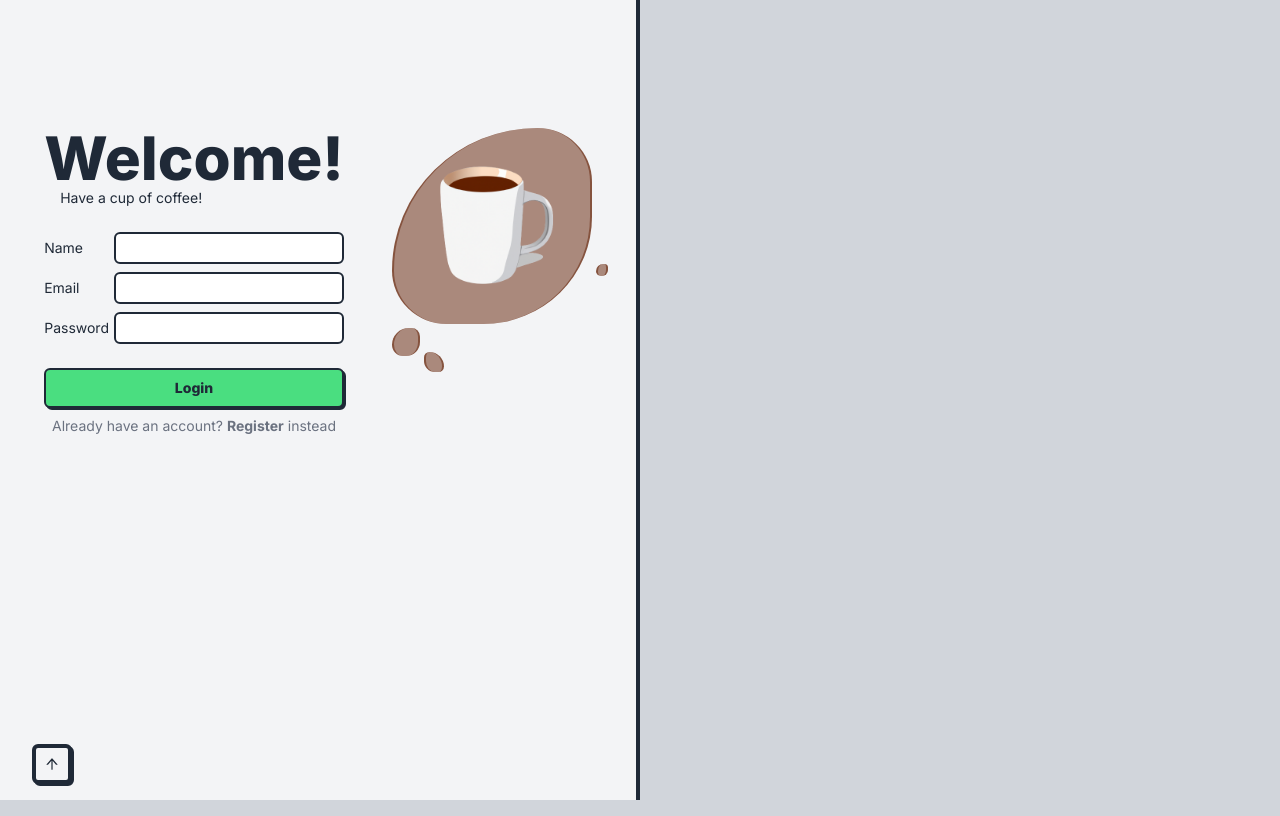
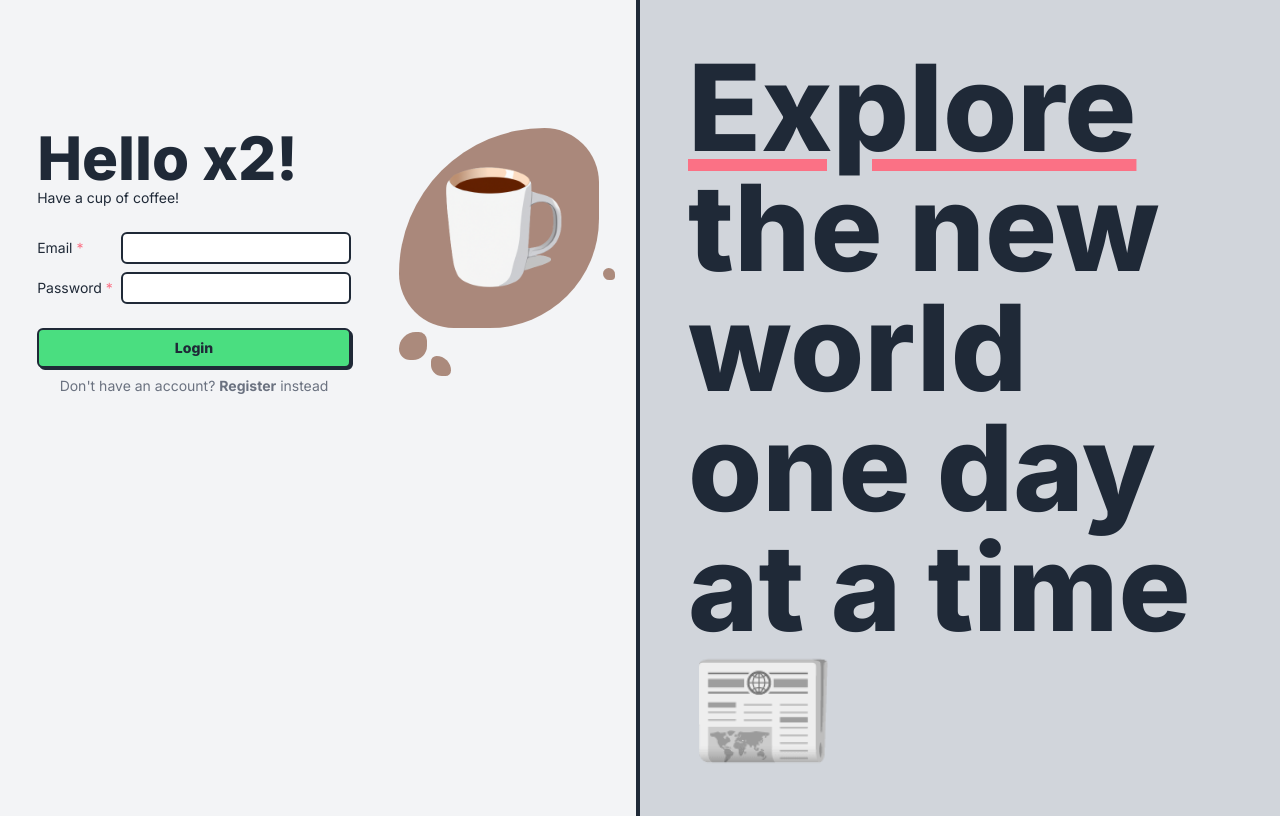
Before and after one commit to Patag1/newsletter, a Next.js app: page /user/login in a window 1280 px wide. Built offline with nearby package versions, Linux system fonts and the light colour scheme.

Commit message:
fix login signup mixup + layout

```diff
--- /dev/null
+++ b/src/app/(router)/user/layout.tsx
@@ -0,0 +1,38 @@
+import { FC } from 'react'
+import Image from 'next/image'
+
+interface layoutProps {
+  children: React.ReactNode
+}
+
+const layout: FC<layoutProps> = ({ children }) => {
+  return (
+    <main className="w-full min-h-screen grid grid-cols-2 grid-rows-1 overflow-hidden">
+      <article className="z-10 flex justify-center items-start pt-32 gap-12 bg-gray-100 border-r-4 border-gray-800">
+        {children}
+        <div className="relative">
+          <Image
+            src={'/coffee.png'}
+            alt="coffee"
+            width={200}
+            height={200}
+            className="bg-[rgba(99,31,2,0.5)] rounded-[80%_30%_60%_30%]"
+          />
+          <div className="absolute -bottom-12 left-8 w-5 aspect-square bg-[rgba(99,31,2,0.5)] rounded-[30%_80%_30%_60%]"></div>
+          <div className="absolute -bottom-8 w-7 aspect-square bg-[rgba(99,31,2,0.5)] rounded-[90%_45%_75%_60%]"></div>
+          <div className="absolute bottom-12 -right-4 w-3 aspect-square bg-[rgba(99,31,2,0.5)] rounded-[90%_100%_60%_100%]"></div>
+        </div>
+      </article>
+      <aside className="p-12">
+        <h1 className="font-extrabold text-[15vh] leading-none">
+          <span className="underline underline-offset-8 decoration-rose-400">
+            Explore
+          </span>{' '}
+          the new world one day at a time 📰
+        </h1>
+      </aside>
+    </main>
+  )
+}
+
+export default layout
--- a/src/app/(router)/user/login/page.tsx
+++ b/src/app/(router)/user/login/page.tsx
@@ -1,4 +1,3 @@
-import Image from 'next/image'
 import Link from 'next/link'
 import { FC } from 'react'
 
@@ -6,36 +5,46 @@ interface pageProps {}
 
 const page: FC<pageProps> = ({}) => {
   return (
-    <main className='w-full min-h-screen grid grid-cols-2 grid-rows-1'>
-      <article className='flex justify-center items-start pt-32 gap-12 bg-gray-100 border-r-4 border-gray-800'>
-        <form className='flex flex-col justify-center items-start gap-2 text-sm'>
-          <div className='mb-4'>
-            <h1 className='text-6xl font-extrabold'>Welcome!</h1>
-            <p className='text-sm indent-4'>Have a cup of coffee!</p>
-          </div>
-          <div className='flex justify-between items-center w-full'>
-            <label htmlFor="">Name</label>
-            <input type="text" className='border-2 border-gray-800 rounded-md py-1 px-2' />
-          </div>
-          <div className='flex justify-between items-center w-full'>
-            <label htmlFor="">Email</label>
-            <input type="email" className='border-2 border-gray-800 rounded-md py-1 px-2' />
-          </div>
-          <div className='flex justify-between items-center w-full'>
-            <label htmlFor="">Password</label>
-            <input type="password" className='border-2 border-gray-800 rounded-md py-1 px-2' />
-          </div>
-          <button type='submit' className='w-full mt-4 py-2 border-2 border-gray-800 rounded-md drop-shadow-btn bg-green-400 font-extrabold hover:brightness-105 active:translate-x-1 active:translate-y-1 active:drop-shadow-none transition-all'>Login</button>
-          <p className='text-sm w-full text-center text-gray-500'>Already have an account? <Link href={'/user/register'} className='font-bold hover:underline hover:text-gray-800 underline-offset-2 decoration-2'>Register</Link> instead</p>
-        </form>
-        <div className='relative'>
-          <Image src={'/coffee.png'} alt='coffee' width={200} height={200} className='bg-[rgba(99,31,2,0.5)] rounded-[80%_30%_60%_30%] border-x-2 border-[rgba(99,31,2,0.5)]' />
-          <div className='absolute -bottom-12 left-8 w-5 aspect-square bg-[rgba(99,31,2,0.5)] rounded-[30%_80%_30%_60%] border-x-2 border-[rgba(99,31,2,0.5)]'></div>
-          <div className='absolute -bottom-8 w-7 aspect-square bg-[rgba(99,31,2,0.5)] rounded-[90%_45%_75%_60%] border-x-2 border-[rgba(99,31,2,0.5)]'></div>
-          <div className='absolute bottom-12 -right-4 w-3 aspect-square bg-[rgba(99,31,2,0.5)] rounded-[90%_45%_75%_60%] border-x-2 border-[rgba(99,31,2,0.5)]'></div>
-        </div>
-      </article>
-    </main>
+    <form className="flex flex-col justify-center items-start gap-2 text-sm">
+      <div className="mb-4">
+        <h1 className="text-6xl font-extrabold">Hello x2!</h1>
+        <p className="text-sm">Have a cup of coffee!</p>
+      </div>
+      <div className="flex justify-between items-center w-full gap-2">
+        <label htmlFor="">
+          Email <span className="text-rose-400">*</span>
+        </label>
+        <input
+          type="email"
+          className="border-2 border-gray-800 rounded-md py-1 px-2"
+        />
+      </div>
+      <div className="flex justify-between items-center w-full gap-2">
+        <label htmlFor="">
+          Password <span className="text-rose-400">*</span>
+        </label>
+        <input
+          type="password"
+          className="border-2 border-gray-800 rounded-md py-1 px-2"
+        />
+      </div>
+      <button
+        type="submit"
+        className="w-full mt-4 py-2 border-2 border-gray-800 rounded-md drop-shadow-btn bg-green-400 font-extrabold hover:brightness-105 active:translate-x-1 active:translate-y-1 active:drop-shadow-none transition-all"
+      >
+        Login
+      </button>
+      <p className="text-sm w-full text-center text-gray-500">
+        Don&apos;t have an account?{' '}
+        <Link
+          href={'/user/register'}
+          className="font-bold hover:underline hover:text-gray-800 underline-offset-2 decoration-2"
+        >
+          Register
+        </Link>{' '}
+        instead
+      </p>
+    </form>
   )
 }
 
--- a/src/app/(router)/user/register/page.tsx
+++ b/src/app/(router)/user/register/page.tsx
@@ -1,11 +1,60 @@
+import Link from 'next/link'
 import { FC } from 'react'
 
-interface pageProps {
-
-}
+interface pageProps {}
 
 const page: FC<pageProps> = ({}) => {
-  return <div>page</div>
+  return (
+    <form className="flex flex-col justify-center items-start gap-2 text-sm">
+      <div className="mb-4">
+        <h1 className="text-6xl font-extrabold">Hello!</h1>
+        <p className="text-sm">Have a cup of coffee!</p>
+      </div>
+      <div className="flex justify-between items-center w-full gap-2">
+        <label htmlFor="">
+          Name <span className="text-rose-400">*</span>
+        </label>
+        <input
+          type="text"
+          className="border-2 border-gray-800 rounded-md py-1 px-2"
+        />
+      </div>
+      <div className="flex justify-between items-center w-full gap-2">
+        <label htmlFor="">
+          Email <span className="text-rose-400">*</span>
+        </label>
+        <input
+          type="email"
+          className="border-2 border-gray-800 rounded-md py-1 px-2"
+        />
+      </div>
+      <div className="flex justify-between items-center w-full gap-2">
+        <label htmlFor="">
+          Password <span className="text-rose-400">*</span>
+        </label>
+        <input
+          type="password"
+          className="border-2 border-gray-800 rounded-md py-1 px-2"
+        />
+      </div>
+      <button
+        type="submit"
+        className="w-full mt-4 py-2 border-2 border-gray-800 rounded-md drop-shadow-btn bg-green-400 font-extrabold hover:brightness-105 active:translate-x-1 active:translate-y-1 active:drop-shadow-none transition-all"
+      >
+        Register
+      </button>
+      <p className="text-sm w-full text-center text-gray-500">
+        Already have an account?{' '}
+        <Link
+          href={'/user/login'}
+          className="font-bold hover:underline hover:text-gray-800 underline-offset-2 decoration-2"
+        >
+          Login
+        </Link>{' '}
+        instead
+      </p>
+    </form>
+  )
 }
 
 export default page
--- a/src/components/Article.tsx
+++ b/src/components/Article.tsx
@@ -79,7 +79,7 @@ const Article: FC<ArticleProps> = ({ art, key }) => {
       </Link>
       <div className="w-full py-2 px-4 flex justify-between items-center bg-gray-200 rounded-[2px_2px_0_0]">
         <p className='text-xs'>
-            by {art.author} | {art.publishedAt.slice(0, 10)}
+            {art.author && `by ${art.author} | `}{art.publishedAt.slice(0, 10)}
         </p>
         <div className="flex justify-center items-center gap-2">
           <p>{msg}</p>
```
